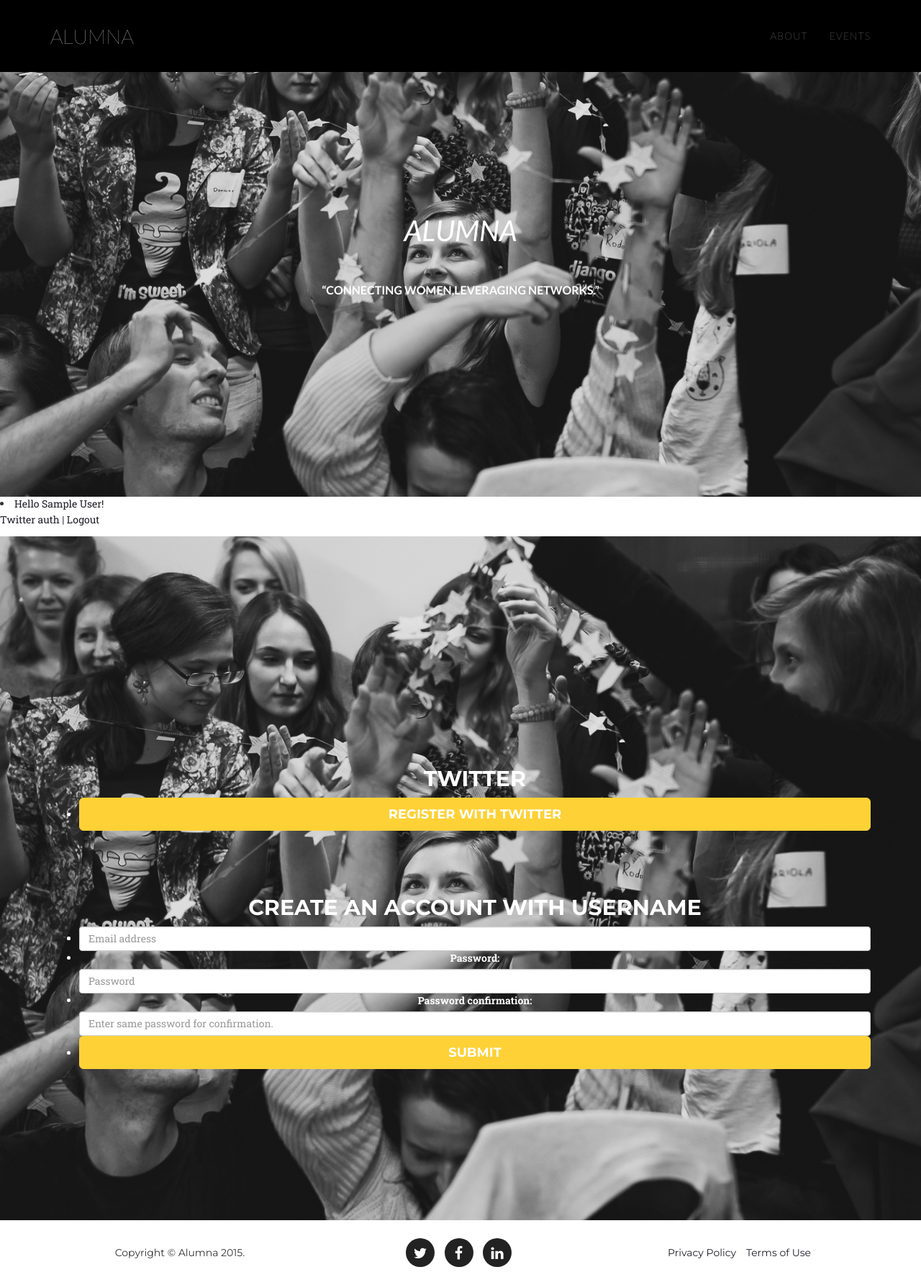
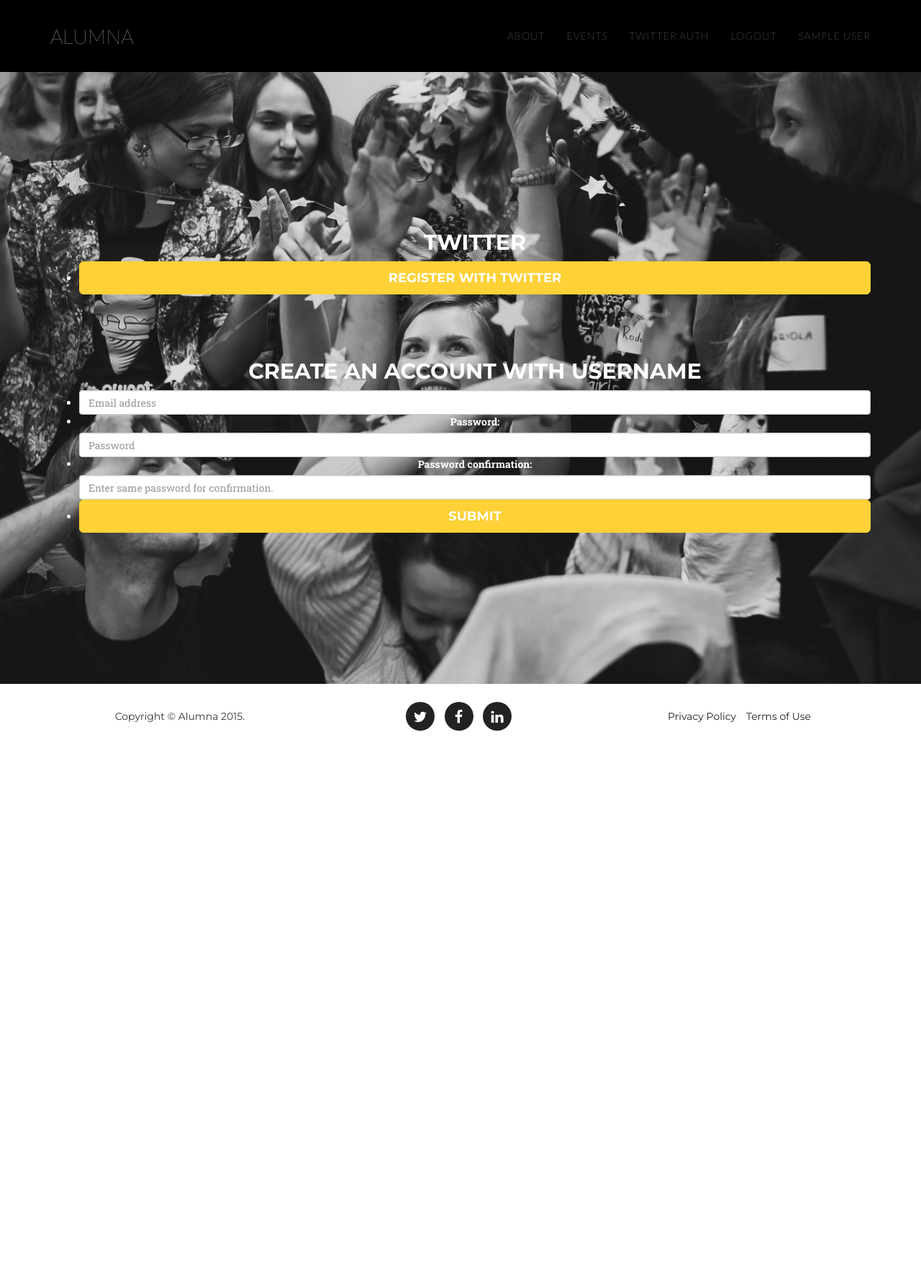
Before and after one commit to elena/alumna, a Django app: page / in a window 1280 px wide. Shown: the whole page at 72% size. After the commit the page ends 1015 px from the top, so only its background shows below. Run offline with Django 3.2, Linux system fonts and the light colour scheme; the visitor is signed in with stand-in values (Sample User, id 1); parts of the project's set-up code (start-up, migrations or seed data) failed here and were passed over; some libraries are stand-ins or nearby versions; some web fonts are replaced.

Commit message:
Fix font to https, tidy base.

```diff
--- a/templates/base.html
+++ b/templates/base.html
@@ -9,7 +9,7 @@
     <meta name="description" content="">
     <meta name="author" content="">
 
-    <title>Agency - Start Bootstrap Theme</title>
+    <title>Alumna Network</title>
 
     <!-- Bootstrap Core CSS -->
     <link href="/static/css/bootstrap.min.css" rel="stylesheet">
@@ -23,7 +23,7 @@
     <link href='https://fonts.googleapis.com/css?family=Kaushan+Script' rel='stylesheet' type='text/css'>
     <link href='https://fonts.googleapis.com/css?family=Droid+Serif:400,700,400italic,700italic' rel='stylesheet' type='text/css'>
     <link href='https://fonts.googleapis.com/css?family=Roboto+Slab:400,100,300,700' rel='stylesheet' type='text/css'>
-    <link href='http://fonts.googleapis.com/css?family=Lato:100,300,400,700,900,100italic,300italic,400italic,700italic,900italic' rel='stylesheet' type='text/css'>
+    <link href='https://fonts.googleapis.com/css?family=Lato:100,300,400,700,900,100italic,300italic,400italic,700italic,900italic' rel='stylesheet' type='text/css'>
 
 
     <!-- HTML5 Shim and Respond.js IE8 support of HTML5 elements and media queries -->
@@ -64,6 +64,16 @@
                     <li>
                         <a class="page-scroll" href="#portfolio">EVENTS</a>
                     </li>
+                    {% if user and not user.is_anonymous %}
+                    <li><a href="{% url 'social:begin' 'twitter' %}?next={{ request.path }}">Twitter auth</a></li>
+                    <li><a href="{% url 'auth:logout' %}?next={{ request.path }}">Logout</a></li>
+                    <li><a>{{ user.get_full_name|default:user.username }}</a></li>
+
+                    {% else %}
+                    <li><a href="{% url 'auth:login' %}?next={{ request.path }}">Login with email</a><br></li>
+                    <li><a href="{% url 'social:begin' 'twitter' %}?next={{ request.path }}">Login with twitter</a></li>
+                    {% endif %}
+
                 </ul>
             </div>
             <!-- /.navbar-collapse -->
@@ -71,36 +81,8 @@
         <!-- /.container-fluid -->
     </nav>
 
-    <!-- Header -->
-    <header>
-        <div class="container">
-            <div class="intro-text">
-                <div class="intro-lead-in">ALUMNA</div>
-                <div class="intro-heading">“Connecting women,leveraging networks.”</div>
-
-            </div>
-        </div>
-    </header>
-
-{% if user and not user.is_anonymous %}
-     <li>
-       <a>Hello {{ user.get_full_name|default:user.username }}!</a>
-     </li>
-     <p>
-       <a href="{% url 'social:begin' 'twitter' %}?next={{ request.path }}">Twitter auth</a> |
-       <a href="{% url 'auth:logout' %}?next={{ request.path }}">Logout</a>
-     </p>
-{% else %}
-<p>
-       <a href="{% url 'auth:login' %}?next={{ request.path }}">Login with email</a><br>
-       <a href="{% url 'social:begin' 'twitter' %}?next={{ request.path }}">Login with twitter</a></p>
-{% endif %}
-
-
-
-{% block content %}{% endblock %}
-
-
+    {% block content %}
+    {% endblock %}
 
     <footer>
         <div class="container">
```
